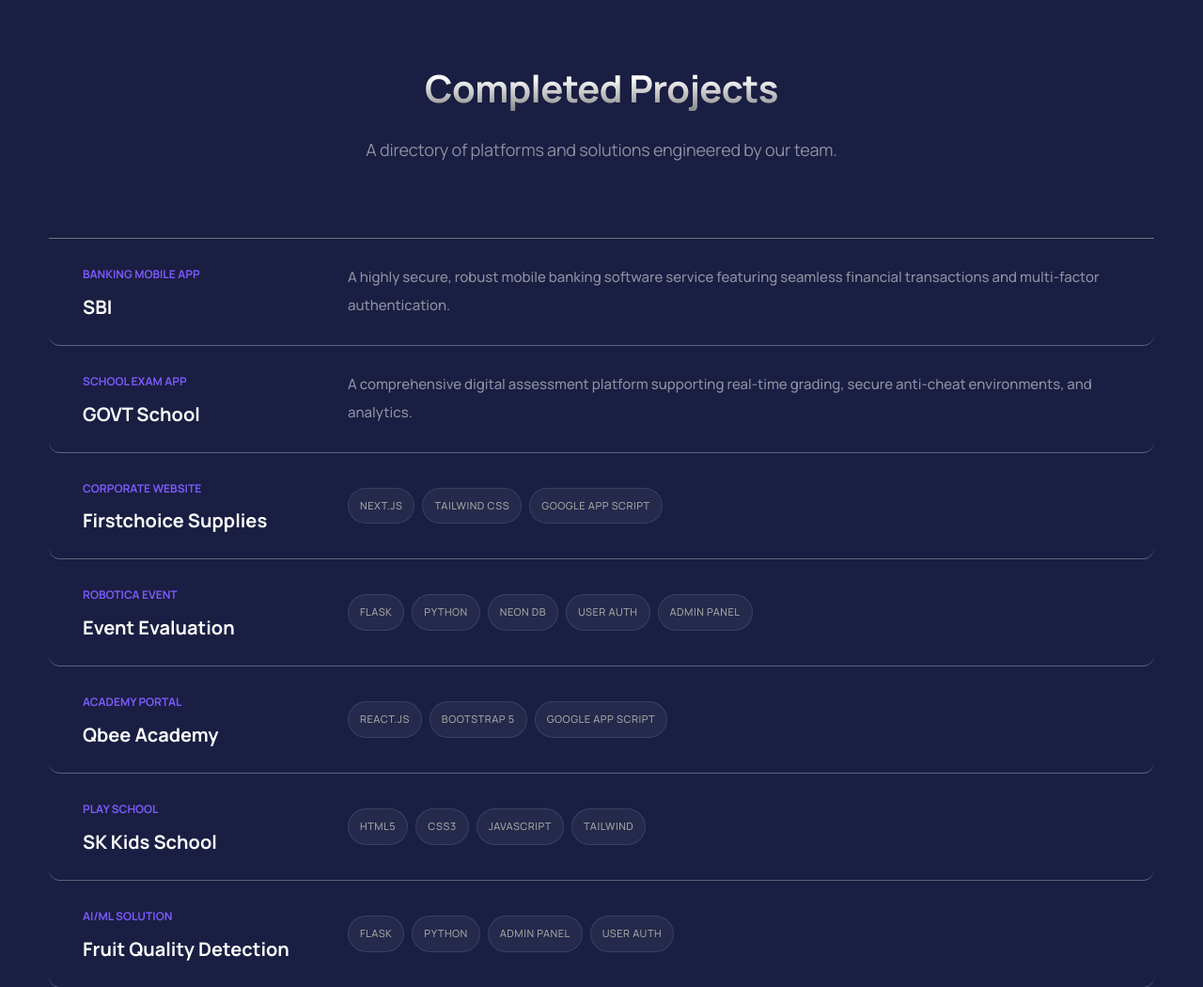
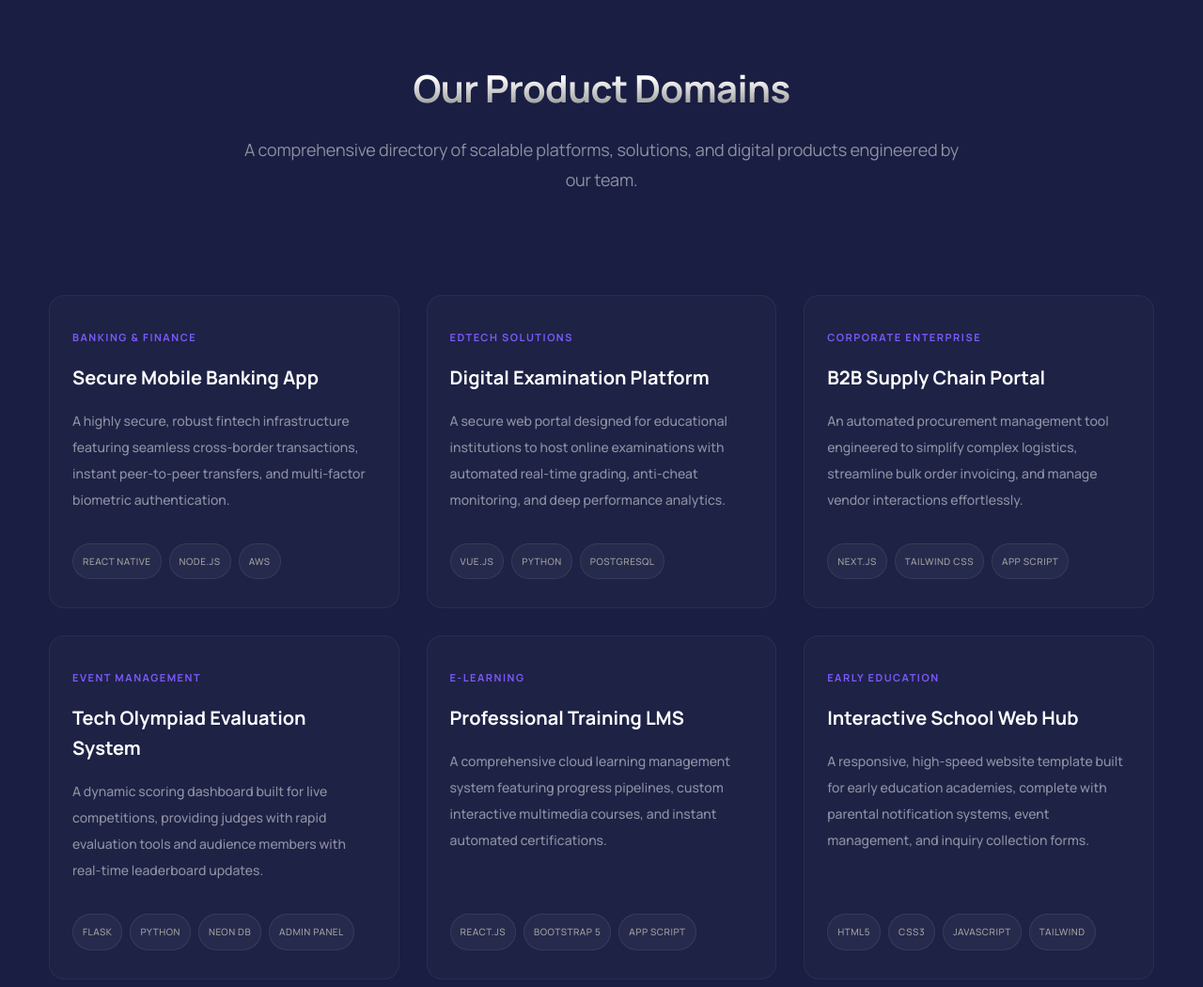
Before and after one commit to IST-2025/ist, a Flask app: page /products in a window 1280 px wide. Shown: the part 90-1140 px from the top of the page at 94% size. Run offline with Flask 3, Linux system fonts and the light colour scheme; some libraries are stand-ins or nearby versions.

Commit message:
crt the product page

```diff
--- a/aivent/templates/products.html
+++ b/aivent/templates/products.html
@@ -2,79 +2,151 @@
 
 {% block content %}
 
-<!-- Custom CSS for Premium Project List UI -->
+<!-- Custom CSS for Premium Product Grid UI -->
 <style>
-    .custom-project-row {
-        background-color: transparent;
-        border-radius: 12px;
-        transition: all 0.3s ease;
-        padding: 24px;
-        margin: 0;
+    .custom-product-card {
+        background-color: rgba(255, 255, 255, 0.02);
+        border: 1px solid rgba(255, 255, 255, 0.05);
+        border-radius: 16px;
+        transition: all 0.4s cubic-bezier(0.165, 0.84, 0.44, 1);
+        padding: 30px 24px;
+        height: 100%;
+        display: flex;
+        flex-direction: column;
     }
-    .custom-project-row:hover {
-        background-color: rgba(122, 90, 248, 0.03);
-        transform: translateY(-2px);
-        border-color: rgba(122, 90, 248, 0.2) !important;
+
+    .custom-product-card:hover {
+        background-color: rgba(122, 90, 248, 0.04);
+        transform: translateY(-6px);
+        border-color: rgba(122, 90, 248, 0.3);
+        box-shadow: 0 12px 30px -10px rgba(122, 90, 248, 0.15);
+    }
+
+    .domain-tag {
+        color: #7A5AF8;
+        font-size: 11px;
+        text-transform: uppercase;
+        letter-spacing: 1.5px;
+        font-weight: 700;
+        margin-bottom: 12px;
+        display: inline-block;
     }
 
     .tech-badge {
-        background-color: rgba(255, 255, 255, 0.05);
-        border: 1px solid rgba(255, 255, 255, 0.1);
+        background-color: rgba(255, 255, 255, 0.04);
+        border: 1px solid rgba(255, 255, 255, 0.08);
         color: #a1a1a1;
-        font-size: 11px;
-        padding: 4px 12px;
+        font-size: 10px;
+        padding: 4px 10px;
         border-radius: 20px;
         font-weight: 500;
         text-transform: uppercase;
         letter-spacing: 0.5px;
+        transition: all 0.2s ease;
+    }
+
+    .custom-product-card:hover .tech-badge {
+        border-color: rgba(122, 90, 248, 0.2);
+        color: #cfcfcf;
     }
 </style>
 
-<!-- Completed Projects Portfolio -->
+<!-- Completed Products & Domains Portfolio -->
 <section id="section-portfolio" class="bg-dark-2 section-dark text-light pb-80" style="padding-top: 160px;">
     <div class="container">
 
         <div class="row mb-5 text-center">
             <div class="col-md-8 offset-md-2">
-                <h2 class="wow fadeInUp fs-40" data-wow-delay=".2s">Completed Projects</h2>
+                <h2 class="wow fadeInUp fs-40" data-wow-delay=".2s">Our Product Domains</h2>
                 <p class="lead wow fadeInUp text-white-50" data-wow-delay=".4s">
-                    A directory of platforms and solutions engineered by our team.
+                    A comprehensive directory of scalable platforms, solutions, and digital products engineered by our team.
                 </p>
             </div>
         </div>
 
-        <div class="border-top border-secondary border-opacity-25 mt-2">
+        <div class="row g-4 mt-2">
 
-            <!-- Helper function to generate rows (Logic represents your items) -->
-            {% set projects = [
-                {"cat": "Banking Mobile App", "title": "SBI", "desc": "A highly secure, robust mobile banking software service featuring seamless financial transactions and multi-factor authentication."},
-                {"cat": "School Exam App", "title": "GOVT School", "desc": "A comprehensive digital assessment platform supporting real-time grading, secure anti-cheat environments, and analytics."},
-                {"cat": "Corporate Website", "title": "Firstchoice Supplies", "tech": ["Next.js", "Tailwind CSS", "Google App Script"]},
-                {"cat": "Robotica Event", "title": "Event Evaluation", "tech": ["Flask", "Python", "Neon DB", "User Auth", "Admin Panel"]},
-                {"cat": "Academy Portal", "title": "Qbee Academy", "tech": ["React.js", "Bootstrap 5", "Google App Script"]},
-                {"cat": "Play School", "title": "SK Kids School", "tech": ["HTML5", "CSS3", "JavaScript", "Tailwind"]},
-                {"cat": "AI/ML Solution", "title": "Fruit Quality Detection", "tech": ["Flask", "Python", "Admin Panel", "User Auth"]},
-                {"cat": "Event Portal", "title": "Dreamland Entertainment", "tech": ["Flask", "Python", "Admin Panel", "User Auth"]},
-                {"cat": "Community Platform", "title": "Eco Challenge Hub", "tech": ["Flask", "Python", "Admin Panel"]},
-                {"cat": "Car Service", "title": "Mech Zone", "tech": ["Flask", "Python", "Admin Panel", "User Auth"]}
+            <!-- Dynamic Product Dataset with uniform Descriptions and Tech Stacks -->
+            {% set products = [
+                {
+                    "domain": "Banking & Finance",
+                    "title": "Secure Mobile Banking App",
+                    "desc": "A highly secure, robust fintech infrastructure featuring seamless cross-border transactions, instant peer-to-peer transfers, and multi-factor biometric authentication.",
+                    "tech": ["React Native", "Node.js", "AWS"]
+                },
+                {
+                    "domain": "EdTech Solutions",
+                    "title": "Digital Examination Platform",
+                    "desc": "A secure web portal designed for educational institutions to host online examinations with automated real-time grading, anti-cheat monitoring, and deep performance analytics.",
+                    "tech": ["Vue.js", "Python", "PostgreSQL"]
+                },
+                {
+                    "domain": "Corporate Enterprise",
+                    "title": "B2B Supply Chain Portal",
+                    "desc": "An automated procurement management tool engineered to simplify complex logistics, streamline bulk order invoicing, and manage vendor interactions effortlessly.",
+                    "tech": ["Next.js", "Tailwind CSS", "App Script"]
+                },
+                {
+                    "domain": "Event Management",
+                    "title": "Tech Olympiad Evaluation System",
+                    "desc": "A dynamic scoring dashboard built for live competitions, providing judges with rapid evaluation tools and audience members with real-time leaderboard updates.",
+                    "tech": ["Flask", "Python", "Neon DB", "Admin Panel"]
+                },
+                {
+                    "domain": "E-Learning",
+                    "title": "Professional Training LMS",
+                    "desc": "A comprehensive cloud learning management system featuring progress pipelines, custom interactive multimedia courses, and instant automated certifications.",
+                    "tech": ["React.js", "Bootstrap 5", "App Script"]
+                },
+                {
+                    "domain": "Early Education",
+                    "title": "Interactive School Web Hub",
+                    "desc": "A responsive, high-speed website template built for early education academies, complete with parental notification systems, event management, and inquiry collection forms.",
+                    "tech": ["HTML5", "CSS3", "JavaScript", "Tailwind"]
+                },
+                {
+                    "domain": "AI / Machine Learning",
+                    "title": "Computer Vision Grading Engine",
+                    "desc": "An edge AI framework paired with a user dashboard capable of analyzing optical feeds to automatically detect imperfections and grade products based on visual quality.",
+                    "tech": ["Flask", "Python", "PyTorch", "User Auth"]
+                },
+                {
+                    "domain": "Entertainment",
+                    "title": "Live Ticket Booking Application",
+                    "desc": "A high-concurrency event registration and ticketing system optimized for massive traffic spikes, complete with interactive layout maps and encrypted QR ticket passes.",
+                    "tech": ["Flask", "Python", "Admin Panel", "User Auth"]
+                },
+                {
+                    "domain": "Community & Social",
+                    "title": "Eco-Engagement Hub",
+                    "desc": "A gamified tracking portal aimed at modern communities, leveraging user challenges, collaborative milestone rewards, and personal metric logs to drive real-world impact.",
+                    "tech": ["Flask", "Python", "Admin Panel"]
+                },
+                {
+                    "domain": "Automotive Services",
+                    "title": "On-Demand Service Marketplace",
+                    "desc": "A digital scheduling application matching car owners with verified mechanical professionals, providing live diagnostics timelines and maintenance histories.",
+                    "tech": ["Flask", "Python", "Admin Panel", "User Auth"]
+                }
             ] %}
 
-            {% for p in projects %}
-            <div class="row py-4 border-bottom border-secondary border-opacity-25 align-items-center custom-project-row wow fadeInUp" data-wow-delay=".1s">
-                <div class="col-lg-3">
-                    <div class="fs-12 text-uppercase letter-spacing-1 mb-1 fw-bold" style="color: #7A5AF8;">{{ p.cat }}</div>
-                    <h4 class="fs-20 mb-0 text-white">{{ p.title }}</h4>
-                </div>
-                <div class="col-lg-9 mt-3 mt-lg-0">
-                    {% if p.desc %}
-                        <p class="text-white-50 fs-15 mb-0 lh-lg">{{ p.desc }}</p>
-                    {% else %}
+            {% for p in products %}
+            <div class="col-12 col-md-6 col-lg-4 wow fadeInUp" data-wow-delay=".{{ loop.index % 5 }}s">
+                <div class="custom-product-card">
+                    <div class="domain-tag">{{ p.domain }}</div>
+                    <h4 class="fs-22 mb-3 text-white fw-bold">{{ p.title }}</h4>
+
+                    <!-- Description Block -->
+                    <p class="text-white-50 fs-14 mb-4 lh-lg">{{ p.desc }}</p>
+
+                    <!-- Technology Badges aligned neatly at the base of every card -->
+                    <div class="mt-auto pt-2">
                         <div class="d-flex flex-wrap gap-2">
                             {% for tech in p.tech %}
                                 <span class="tech-badge">{{ tech }}</span>
                             {% endfor %}
                         </div>
-                    {% endif %}
+                    </div>
                 </div>
             </div>
             {% endfor %}
@@ -90,7 +162,7 @@
     <div class="container position-relative z-2">
         <div class="row align-items-center">
             <div class="col-lg-8 mb-sm-30 text-center text-lg-start wow fadeInLeft">
-                <h3 class="mb-0">Ready to start your next project?</h3>
+                <h3 class="mb-0">Ready to build your next product?</h3>
                 <p class="mb-0 text-white-50 mt-2">Let our expert development team turn your vision into a reality.</p>
             </div>
             <div class="col-lg-4 text-center text-lg-end wow fadeInRight">
```
